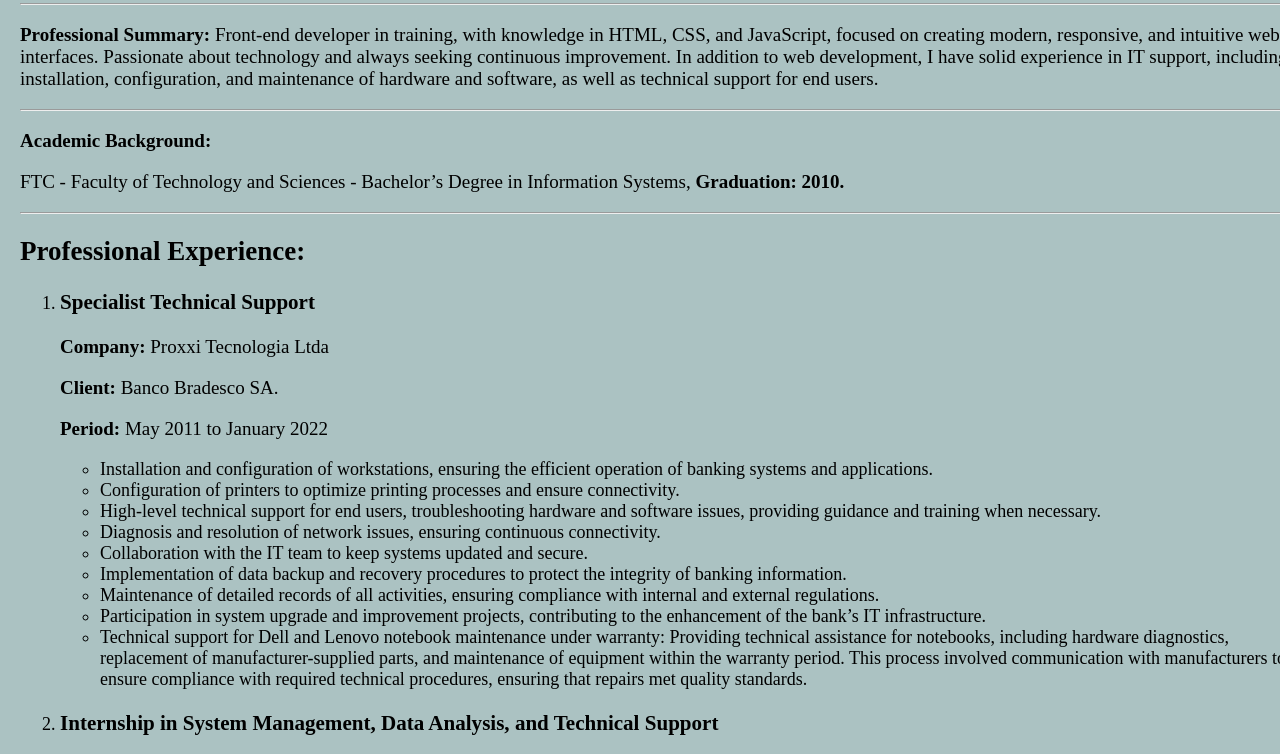
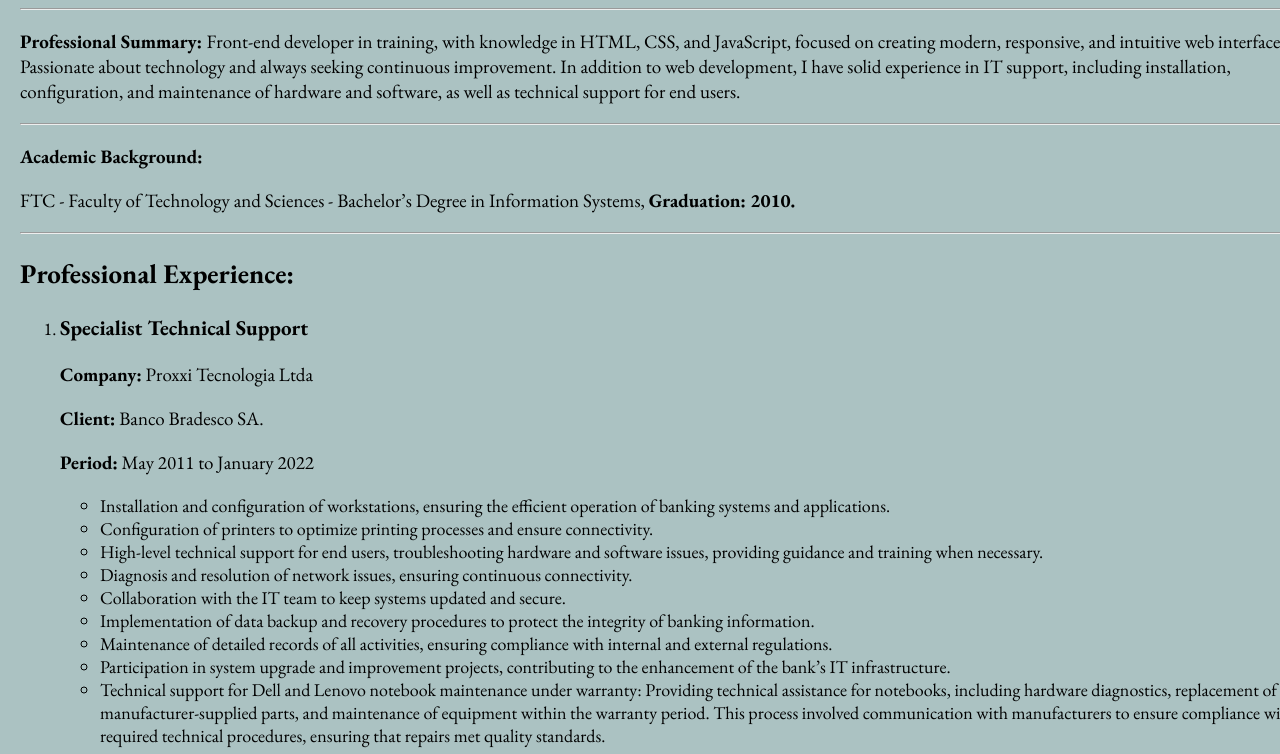
Before and after one commit to Camiloruas/Capstone-Project-1, a plain HTML site: page public/curriculo_en.html in a window 1280 px wide. Shown: the part 338-1092 px from the top of the page. Drawn offline with nearby package versions, Linux system fonts and the light colour scheme.

Commit message:
Atualização da Fonte
Atualização da Fonte

```diff
--- a/public/curriculo_en.html
+++ b/public/curriculo_en.html
@@ -6,6 +6,9 @@
     <meta name="viewport" content="width=device-width, initial-scale=1.0">
     <link rel="stylesheet" href="../styles.css">
     <title>|Meu Currículo</title>
+    <style>
+      @import url('https://fonts.googleapis.com/css2?family=EB+Garamond:ital,wght@0,400..800;1,400..800&display=swap');
+        </style>
 </head>
 <body>
     <img src="../assets/imagens/Foto3x4.jpg" width="190" alt="">
--- a/styles.css
+++ b/styles.css
@@ -1,14 +1,15 @@
+
 
 
         html
         {
             background-color: #abc2c2;
-            font-family: 'Arial', sans-serif;
+            font-family: "Tangerine", serif;
 
         }
         body
         {
-            font-family: 'Times New Roman', Times, serif;
+            font-family: "EB Garamond", serif;
             font-size: 18px;
             width: 100%;
             margin: 0 auto;
```
Also changed, not shown: public/curriculo_pt.html (+3 -0 lines), index.html (line endings or trailing spaces).
